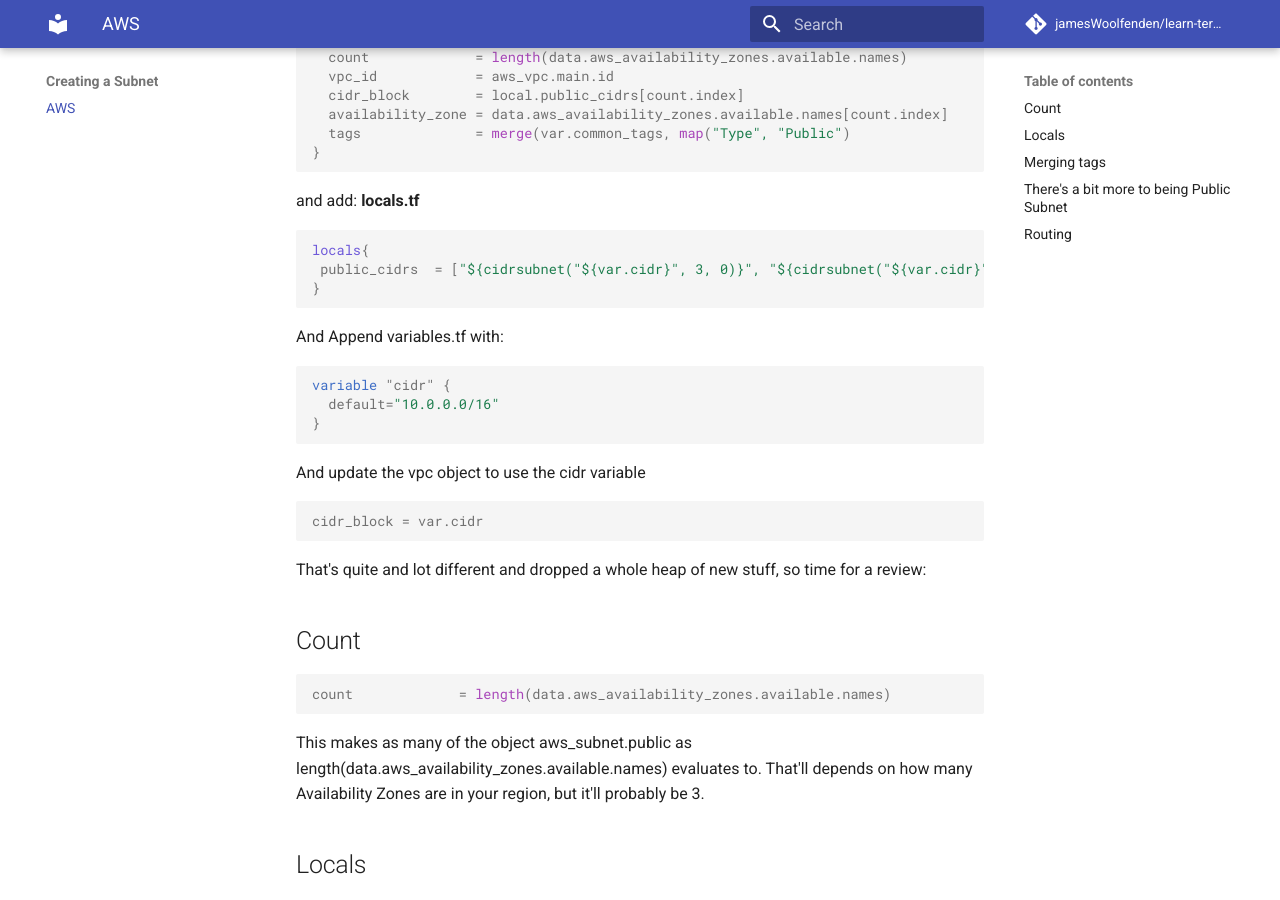
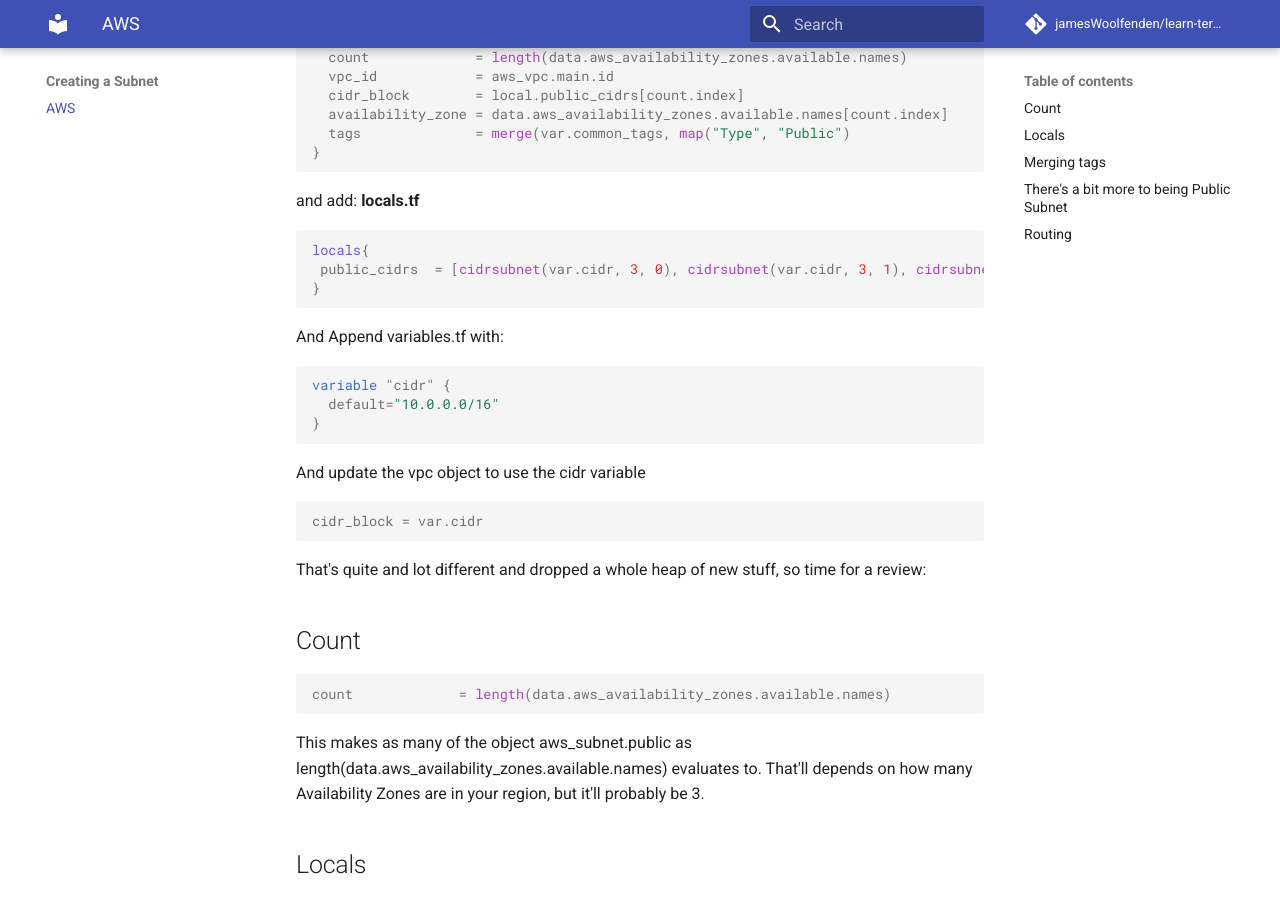
Before and after one commit to JamesWoolfenden/learn-terraform, an MkDocs documentation site: the page built from docs/aws-subnet.md, in a window 1280 px wide and 900 px high, scrolled down 1015 px. Built offline with MkDocs 1.6.1 and Material for MkDocs 9.7.7, drawn with Linux system fonts in a browser that asks for light colours; comment, search, counter and statistics services are not loaded.

Commit message:
Update aws-subnet.md

````diff
--- a/docs/aws-subnet.md
+++ b/docs/aws-subnet.md
@@ -57,7 +57,7 @@ and add:
 
 ```terraform
 locals{
- public_cidrs  = ["${cidrsubnet("${var.cidr}", 3, 0)}", "${cidrsubnet("${var.cidr}", 3, 1)}", "${cidrsubnet("${var.cidr}", 3, 2)}"]
+ public_cidrs  = [cidrsubnet(var.cidr, 3, 0), cidrsubnet(var.cidr, 3, 1), cidrsubnet(var.cidr, 3, 2)]
 }
 ```
 
````
